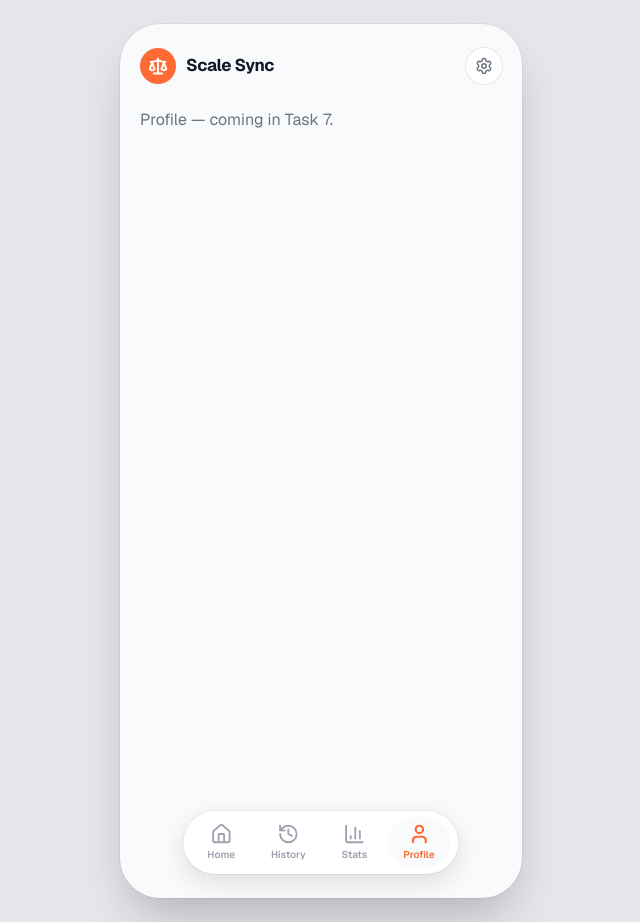
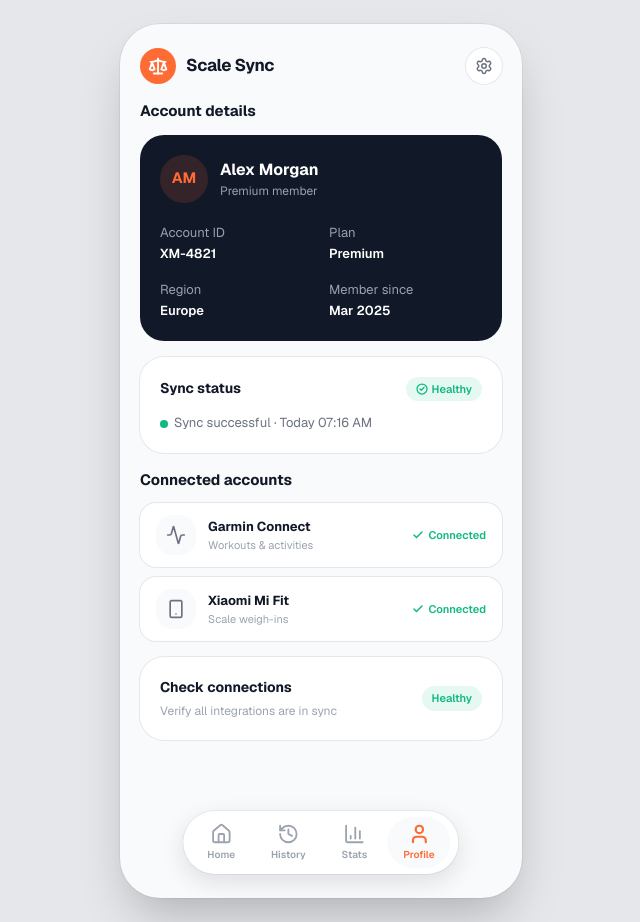
Before and after one commit to jizzy002/XiaomiScale-Sync, a Next.js app in the folder app-design/: page /profile in a window 1280 px wide. Shown: the whole page, without its empty margins (319-959 px from the left). Built offline with nearby package versions, Linux system fonts and the light colour scheme.

Commit message:
Task 7: Profile screen — AccountCard, SyncStatusCard, connected accounts, check-connections

```diff
--- a/app-design/app/(app)/profile/page.tsx
+++ b/app-design/app/(app)/profile/page.tsx
@@ -1,3 +1,50 @@
-export default function ProfilePage() {
-  return <p className="pt-4 text-text-muted">Profile — coming in Task 7.</p>;
+import { AccountCard } from "@/components/profile/AccountCard";
+import { ConnectedAccountRow } from "@/components/profile/ConnectedAccountRow";
+import { SyncStatusCard } from "@/components/profile/SyncStatusCard";
+import { getProfileState } from "@/data/mock";
+import { connection } from "next/server";
+
+// Renders at request time — sync status is relative to `new Date()`.
+export const instant = false;
+
+export default async function ProfilePage() {
+  await connection();
+  const { profile, sync, accounts } = getProfileState();
+  return (
+    <div className="space-y-4 pt-2">
+      <div>
+        <h2 className="mb-3 text-[15px] font-bold text-text-primary">
+          Account details
+        </h2>
+        <AccountCard profile={profile} />
+      </div>
+
+      <SyncStatusCard sync={sync} />
+
+      <div>
+        <h2 className="mb-3 text-[15px] font-bold text-text-primary">
+          Connected accounts
+        </h2>
+        <ul className="space-y-2.5">
+          {accounts.map((a) => (
+            <ConnectedAccountRow key={a.id} account={a} />
+          ))}
+        </ul>
+      </div>
+
+      <section className="flex items-center justify-between rounded-xl bg-white p-5 ring-1 ring-border-soft">
+        <div>
+          <h3 className="text-[14px] font-bold text-text-primary">
+            Check connections
+          </h3>
+          <p className="mt-1 text-[12px] text-text-faint">
+            Verify all integrations are in sync
+          </p>
+        </div>
+        <span className="rounded-full bg-success/10 px-2.5 py-1 text-[11px] font-semibold text-success">
+          Healthy
+        </span>
+      </section>
+    </div>
+  );
 }
--- /dev/null
+++ b/app-design/components/profile/AccountCard.tsx
@@ -0,0 +1,45 @@
+import { DarkCard } from "@/components/DarkCard";
+import type { UserProfile } from "@/lib/types";
+
+function initials(name: string): string {
+  return name
+    .split(" ")
+    .map((part) => part[0])
+    .join("")
+    .slice(0, 2)
+    .toUpperCase();
+}
+
+export function AccountCard({ profile }: { profile: UserProfile }) {
+  return (
+    <DarkCard>
+      <div className="flex items-center gap-3">
+        <div className="flex h-12 w-12 items-center justify-center rounded-full bg-brand/15 text-[15px] font-bold text-brand">
+          {initials(profile.name)}
+        </div>
+        <div>
+          <p className="text-[16px] font-bold">{profile.name}</p>
+          <p className="text-[12px] text-gray-400">{profile.plan} member</p>
+        </div>
+      </div>
+      <dl className="mt-5 grid grid-cols-2 gap-4 text-[13px]">
+        <div>
+          <dt className="text-gray-400">Account ID</dt>
+          <dd className="mt-0.5 font-semibold">{profile.accountId}</dd>
+        </div>
+        <div>
+          <dt className="text-gray-400">Plan</dt>
+          <dd className="mt-0.5 font-semibold">{profile.plan}</dd>
+        </div>
+        <div>
+          <dt className="text-gray-400">Region</dt>
+          <dd className="mt-0.5 font-semibold">{profile.region}</dd>
+        </div>
+        <div>
+          <dt className="text-gray-400">Member since</dt>
+          <dd className="mt-0.5 font-semibold">{profile.memberSince}</dd>
+        </div>
+      </dl>
+    </DarkCard>
+  );
+}
--- /dev/null
+++ b/app-design/components/profile/ConnectedAccountRow.tsx
@@ -0,0 +1,36 @@
+import { Activity, Check, Smartphone } from "lucide-react";
+import type { ConnectedAccount } from "@/lib/types";
+
+const icons: Record<string, React.ElementType> = {
+  garmin: Activity,
+  mifit: Smartphone,
+};
+
+export function ConnectedAccountRow({ account }: { account: ConnectedAccount }) {
+  const Icon = icons[account.id] ?? Smartphone;
+  return (
+    <li className="flex items-center gap-3 rounded-md bg-white px-4 py-3 ring-1 ring-border-soft">
+      <div className="flex h-10 w-10 items-center justify-center rounded-md bg-bg">
+        <Icon className="h-5 w-5 text-text-muted" />
+      </div>
+      <div className="min-w-0 flex-1">
+        <p className="truncate text-[13px] font-bold text-text-primary">
+          {account.name}
+        </p>
+        <p className="truncate text-[11px] text-text-faint">
+          {account.description}
+        </p>
+      </div>
+      {account.connected ? (
+        <span className="inline-flex items-center gap-1 text-[11px] font-semibold text-success">
+          <Check className="h-3 w-3" strokeWidth={3} />
+          Connected
+        </span>
+      ) : (
+        <span className="text-[11px] font-semibold text-text-faint">
+          Not connected
+        </span>
+      )}
+    </li>
+  );
+}
--- /dev/null
+++ b/app-design/components/profile/SyncStatusCard.tsx
@@ -0,0 +1,27 @@
+import { CheckCircle2 } from "lucide-react";
+import { formatDateLabel } from "@/lib/format";
+import type { SyncStatus } from "@/lib/types";
+
+export function SyncStatusCard({ sync }: { sync: SyncStatus }) {
+  const time = sync.lastSync.toLocaleTimeString([], {
+    hour: "2-digit",
+    minute: "2-digit",
+  });
+  return (
+    <section className="rounded-xl bg-white p-5 ring-1 ring-border-soft">
+      <div className="flex items-center justify-between">
+        <h3 className="text-[14px] font-bold text-text-primary">
+          Sync status
+        </h3>
+        <span className="inline-flex items-center gap-1 rounded-full bg-success/10 px-2.5 py-1 text-[11px] font-semibold text-success">
+          <CheckCircle2 className="h-3 w-3" strokeWidth={2.5} />
+          Healthy
+        </span>
+      </div>
+      <p className="mt-3 text-[13px] text-text-muted">
+        <span className="mr-1.5 inline-block h-2 w-2 rounded-full bg-success align-middle" />
+        {sync.message} · {formatDateLabel(sync.lastSync, new Date())} {time}
+      </p>
+    </section>
+  );
+}
```
